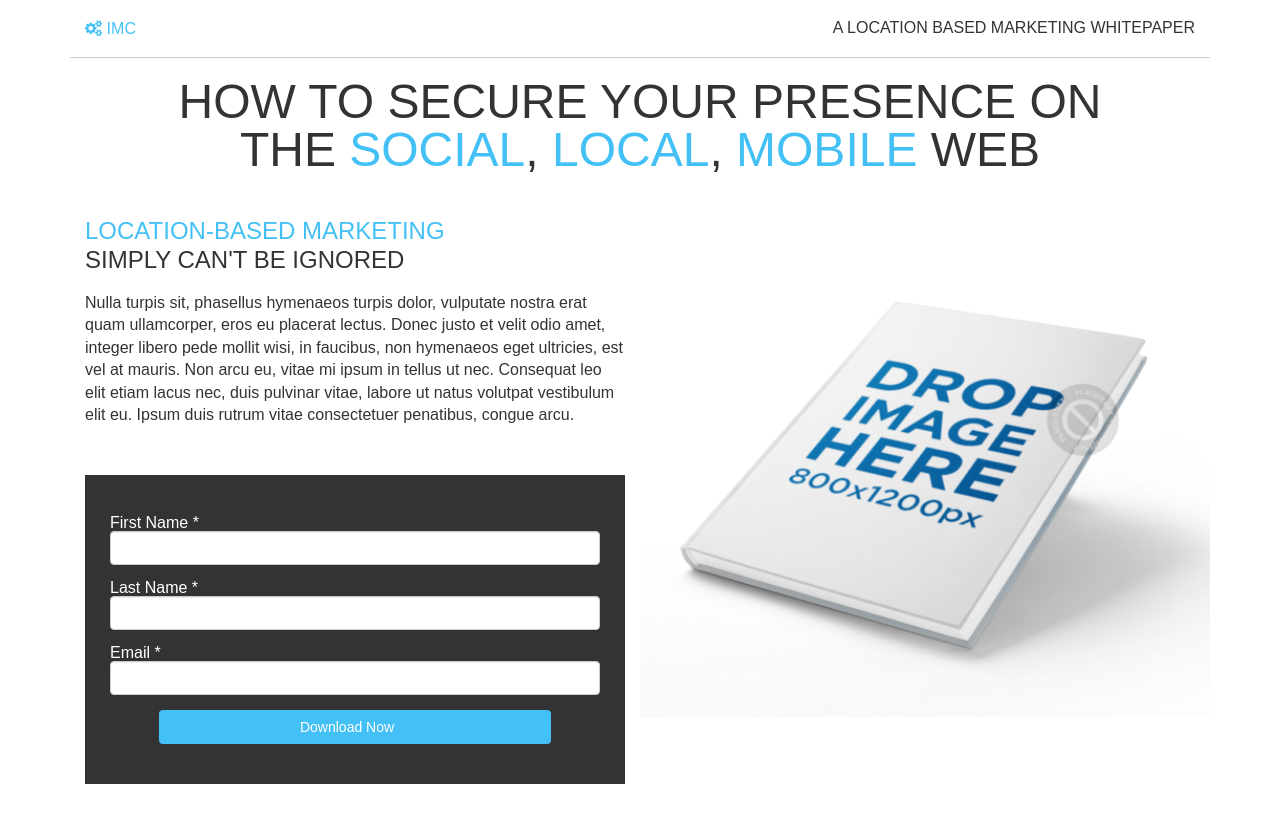
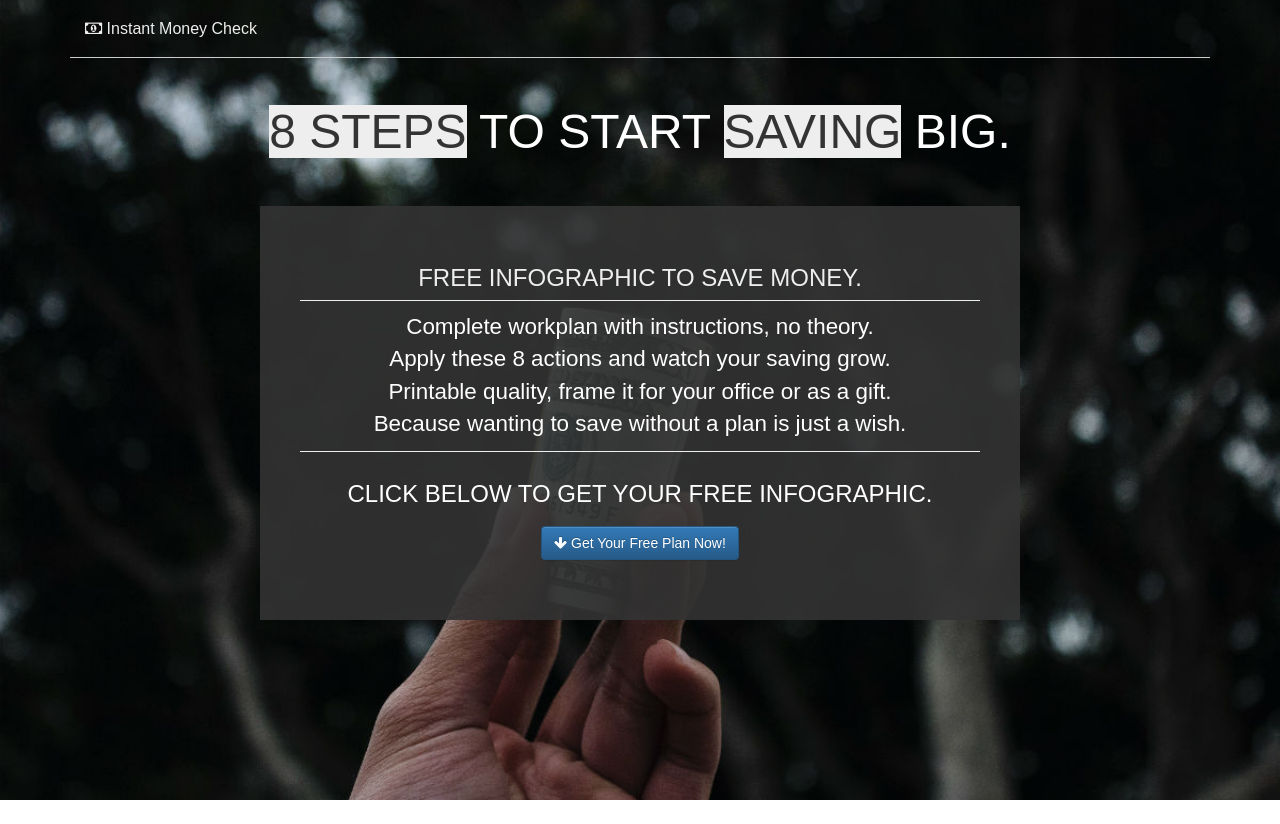
Before and after one commit to jirishus/imc-ui, a website: page index.html in a window 1280 px wide. After the commit the page ends 800 px from the top, so only its background shows below. Drawn offline with nearby package versions, Linux system fonts and the light colour scheme.

Commit message:
updated layout and copy closer to intent

```diff
--- a/index.html
+++ b/index.html
@@ -10,9 +10,6 @@
   <!-- Mobile-friendly viewport -->
   <meta name="viewport" content="width=device-width, initial-scale=1.0">
 
-   <!-- Style sheet link -->
-  <link href="stylesheets/screen.css" rel="stylesheet">
-
 </head>
 <body>
 
@@ -20,56 +17,46 @@
 
   <div class="row imc-header">
     <div class="col-md-7">
-        <a href="#" class="imc-logo"><i class="fa fa-cogs"></i> IMC</a>
+        <a href="#" class="imc-logo"><i class="fa fa-money"></i> Instant Money Check</a>
     </div>
-    <div class="col-md-5 header-info">
+    <!-- <div class="col-md-5 header-info">
         <p>a location based marketing whitepaper</p>
-    </div>
+    </div> -->
   </div>
 
   <div class="row imc-hero">
     <div class="col-md-10 col-md-offset-1">
-      <h1>How to secure your presence on the <span>social</span>, <span>local</span>, <span>mobile</span> web</h1>
+      <h1> <span>8 steps</span> to start <span>saving</span> big.
     </div>
   </div>
 
   <div class="row cta">
-    <div class="col-md-6 cta-content">
-      <h2 class="cta-main-header">location-based marketing</h2>
-      <h2>simply can't be ignored</h2>
-      <p>
-      Nulla turpis sit, phasellus hymenaeos turpis dolor, vulputate nostra erat quam ullamcorper, eros eu placerat lectus. Donec justo et velit odio amet, integer libero pede mollit wisi, in faucibus, non hymenaeos eget ultricies, est vel at mauris. Non arcu eu, vitae mi ipsum in tellus ut nec. Consequat leo elit etiam lacus nec, duis pulvinar vitae, labore ut natus volutpat vestibulum elit eu. Ipsum duis rutrum vitae consectetuer penatibus, congue arcu.
-      </p>
+    <div class="col-md-8 col-md-offset-2 cta-content">
+      <h2 class="cta-main-header">free infographic to save money.</h2>
 
-      <h2 id="download-text">Enjoy Your Download!</h2>
+      <ul class="saving-list">
+        <li>Complete workplan with instructions, no theory.</li>
+        <li>Apply these 8 actions and watch your saving grow.</li>
+        <li>Printable quality, frame it for your office or as a gift.</li>
+        <li>Because wanting to save without a plan is just a wish.</li>
+      </ul>
 
-      <form id="imc-form">
+      <h2 id="download-text">click below to get your free infographic.</h2>
 
-        <div class="form-group">
-          <label for="firstName">First Name *</label>
-          <input type="text" class="form-control" id="firstName" required>
-        </div>
+      <button class="btn btn-primary">
+        <i class="fa fa-arrow-down"></i> Get Your Free Plan Now!
+      </button>
 
-        <div class="form-group">
-          <label for="lastName">Last Name *</label>
-          <input type="text" class="form-control" id="lastName" required>
-        </div>
+    </div>
 
-        <div class="form-group">
-          <label for="leadEmail">Email *</label>
-          <input pattern="[a-z0-9._%+-]+@[a-z0-9.-]+\.[a-z]{2,63}$" type="email" class="form-control" id="leadEmail" required>
-        </div>
-        <!-- <input id="formSubmit" type="submit" class="btn download-btn" value="Download Now" />
-        <i class="fa fa-cog fa-spin"></i> -->
-        <button id="formSubmit" class="btn download-btn">Download Now <i class="fa fa-cog fa-spin" id="loader-icon"></i> </button>
-      </form>
-    </div>
-    <div class="col-md-6 cta-visual">
-    </div>
   </div>
 
 </div>
 
+<!-- Style sheet link -->
+<link href="stylesheets/screen.css" rel="stylesheet">
+
+<!-- Custom Scripts -->
 <script src="./scripts/app.js" defer></script>
 </body>
 </html>
--- a/package.json
+++ b/package.json
@@ -16,7 +16,7 @@
     "url": "https://github.com/jirishus/imc-ui/issues"
   },
   "homepage": "https://github.com/jirishus/imc-ui",
-  "dependencies": {
+  "devDependencies": {
     "browser-sync": "^2.17.5",
     "gulp": "^3.9.1",
     "gulp-compass": "^2.1.0",
--- a/sass/globals/_common.scss
+++ b/sass/globals/_common.scss
@@ -6,6 +6,9 @@ h5 { font-size: .83em; }
 h6 { font-size: .75em; }
 
 body {
+ background: url('../images/money.jpg') no-repeat center center fixed;
+ background-size: cover;
+ color: #fff;
  font-family: $body-font;
 }
 
--- a/sass/globals/_cta.scss
+++ b/sass/globals/_cta.scss
@@ -1,9 +1,11 @@
 .imc-hero {
   text-align: center;
   text-transform: uppercase;
+  margin: 50px 0;
   h1 {
     font-size: 3em;
     span {
+      background: $lite;
       color: $lead-color;
     }
   }
@@ -11,6 +13,7 @@
 
 .cta {
   margin: 40px 0;
+  text-align: center;
   p {
     line-height: 1.4;
     margin: 20px 0;
@@ -18,33 +21,27 @@
 }
 
 .cta-content {
-  h2 {
-    text-transform: uppercase;
-    margin: 5px 0;
-  }
-  form {
-    background: $dark;
-    color: #fff;
-    padding: 40px 25px;
-  }
-  .download-btn {
-    background: $lead-color;
-    display: block;
-    margin: 0 auto;
-    width: 80%;
-    &:hover {
-      color: #fff;
-      background: rgba($lead-color, 0.7);
-    }
+  background: rgba($dark, 0.9);
+  padding: 60px 40px;
+}
+
+.cta-main-header {
+  color: $lite;
+  text-transform: uppercase;
+}
+
+.saving-list {
+  border-top: 1px solid $lite;
+  border-bottom: 1px solid $lite;
+  font-size: 1.4em;
+  padding: 10px 0;
+  margin: 10px 0;
+  li {
+    padding: 5px 0;
   }
 }
 
-.cta-main-header {
-  color: $lead-color;
+#download-text {
+  padding: 20px 0;
+  text-transform: uppercase;
 }
-
-.cta-visual {
-  background: url('../images/book.png') no-repeat center center;
-  background-size: cover;
-  height: 503px;
-}
--- a/sass/globals/_header.scss
+++ b/sass/globals/_header.scss
@@ -5,7 +5,7 @@
 }
 
 .imc-logo {
- color: $lead-color;
+ color: $lite;
 }
 
 .header-info {
--- a/sass/globals/_variables.scss
+++ b/sass/globals/_variables.scss
@@ -1,5 +1,6 @@
 $body-font: sans-serif;
 
-$lead-background: #BFD8D2;
-$lead-color: #43C0F6;
+$lead-background: #eee;
+$lead-color: #333;
 $dark: #333;
+$lite: #eee;
--- a/scripts/app.js
+++ b/scripts/app.js
@@ -1,32 +1,24 @@
 (function() {
 
-  var leadForm = document.getElementById('imc-form');
-  var loaderIcon = document.getElementById('loader-icon');
-  var downloadText = document.getElementById('download-text');
+  // var leadForm = document.getElementById('imc-form');
+  // var downloadText = document.getElementById('download-text');
 
-  loaderIcon.style.visibility = "hidden";
-  downloadText.style.visibility = "hidden";
+  // downloadText.style.visibility = "hidden";
 
-  leadForm.addEventListener('submit', handleFormSubmit);
+  // leadForm.addEventListener('submit', handleFormSubmit);
 
-  function handleFormSubmit(evt) {
-   evt.preventDefault();
+  // function handleFormSubmit(evt) {
+  //  evt.preventDefault();
 
-   var firstName = document.getElementById('firstName').value;
-   var lastName = document.getElementById('lastName').value;
-   var leadEmail = document.getElementById('leadEmail').value;
+  //  var firstName = document.getElementById('firstName').value;
+  //  var lastName = document.getElementById('lastName').value;
+  //  var leadEmail = document.getElementById('leadEmail').value;
 
-   console.log(firstName);
-   console.log(lastName);
-   console.log(leadEmail);
+  //  setTimeout(function() {
+  //    leadForm.style.visibility = "hidden";
+  //    downloadText.style.visibility = "visible";
+  //  }, 1500);
 
-   loaderIcon.style.visibility = "visible";
-
-   setTimeout(function() {
-     leadForm.style.visibility = "hidden";
-     downloadText.style.visibility = "visible";
-   }, 1500);
-
-  };
+  // };
 
 })();
```
Also changed, not shown: images/book.png (deleted), images/money.jpg (added), stylesheets/screen.css.
